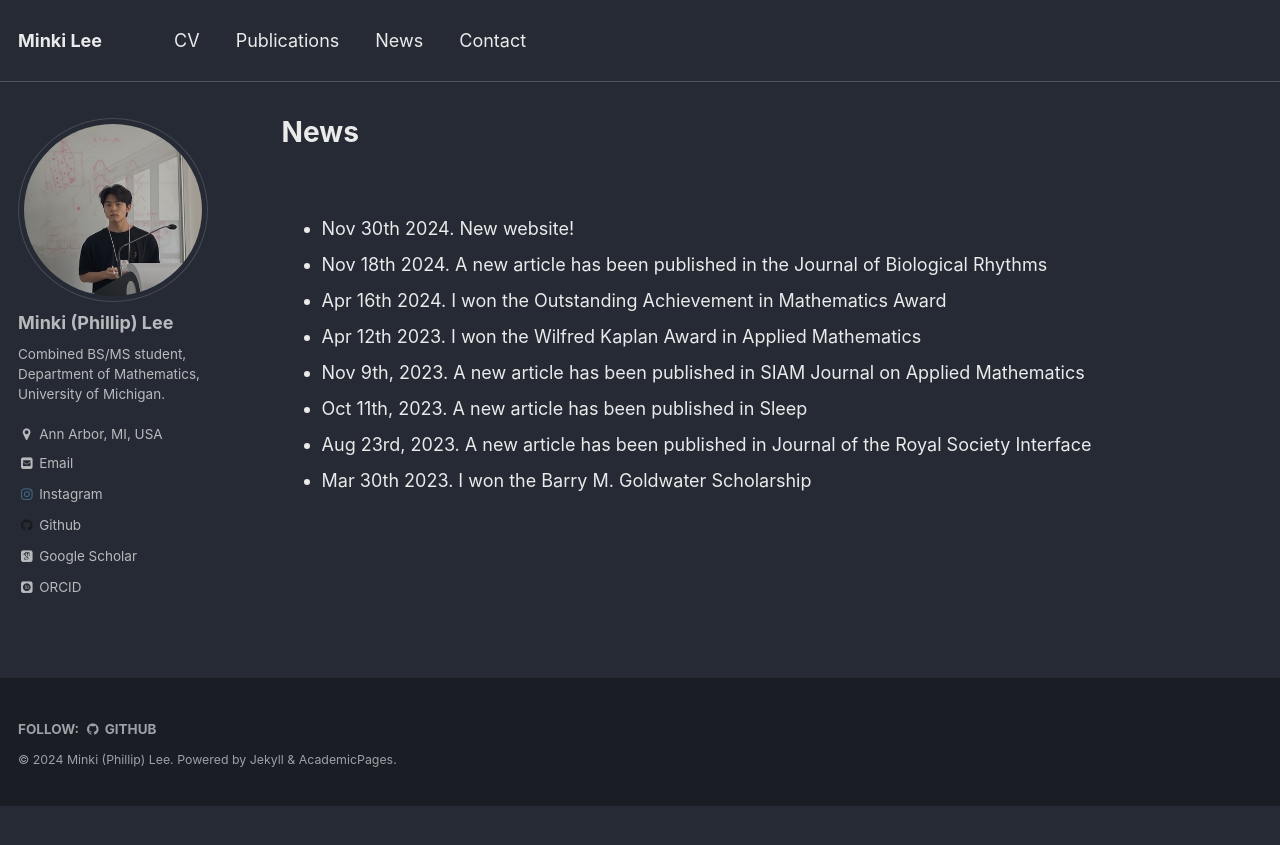
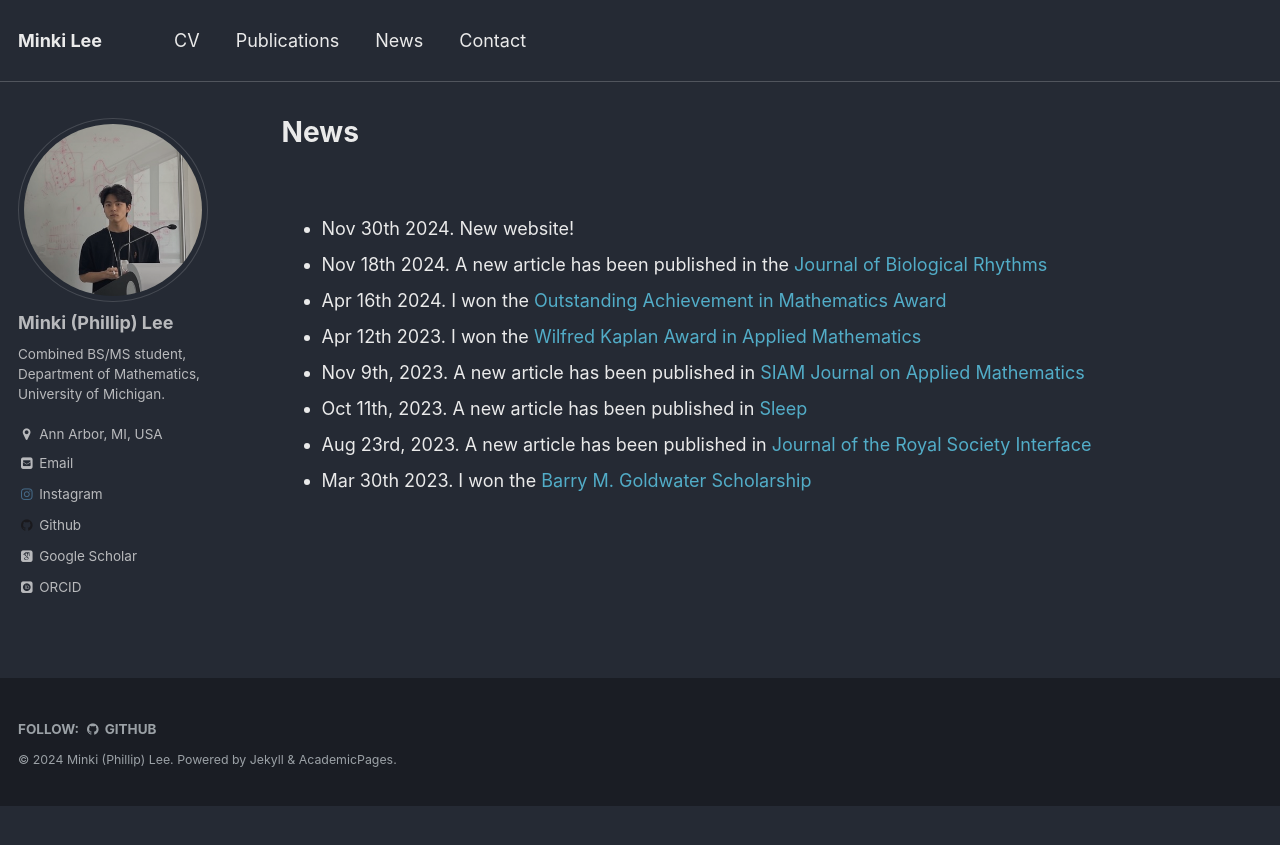
Before and after one commit to minkiplee/minkiplee.github.io, a Jekyll site: the page built from _pages/news.md, in a window 1280 px wide. Shown: the top 845 px of the page. Built offline with Jekyll 4.4.1, drawn with Linux system fonts in a browser that asks for light colours; nearby versions of some CDN libraries; some web fonts are replaced; library files that are not in the unit come from our copies.

Commit message:
Update news.md

```diff
--- a/_pages/news.md
+++ b/_pages/news.md
@@ -6,10 +6,10 @@ author_profile: true
 ---
 <br>
 * Nov 30th 2024. New website! <br>
-* Nov 18th 2024. A new article has been published in the [Journal of Biological Rhythms](https://journals.sagepub.com/doi/abs/10.1177/07487304241288607) <br>
-* Apr 16th 2024. I won the [Outstanding Achievement in Mathematics Award](https://lsa.umich.edu/math/undergraduates/awards--scholarships--and-prizes/departmental-awards.html) <br>
-* Apr 12th 2023. I won the [Wilfred Kaplan Award in Applied Mathematics](https://lsa.umich.edu/math/undergraduates/awards--scholarships--and-prizes/departmental-awards.html) <br>
-* Nov 9th, 2023. A new article has been published in [SIAM Journal on Applied Mathematics](https://epubs.siam.org/doi/abs/10.1137/22M1509680) <br>
-* Oct 11th, 2023. A new article has been published in [Sleep](https://academic.oup.com/sleep/article-abstract/47/1/zsad266/7306801?redirectedFrom=fulltext) <br>
-* Aug 23rd, 2023. A new article has been published in [Journal of the Royal Society Interface](https://royalsocietypublishing.org/doi/full/10.1098/rsif.2023.0030) <br>
-* Mar 30th 2023. I won the [Barry M. Goldwater Scholarship](https://goldwaterscholarship.gov/) <br>
+* Nov 18th 2024. A new article has been published in the [<font color="#52ADC8">Journal of Biological Rhythms</font>](https://journals.sagepub.com/doi/abs/10.1177/07487304241288607) <br>
+* Apr 16th 2024. I won the [<font color="#52ADC8">Outstanding Achievement in Mathematics Award</font>](https://lsa.umich.edu/math/undergraduates/awards--scholarships--and-prizes/departmental-awards.html) <br>
+* Apr 12th 2023. I won the [<font color="#52ADC8">Wilfred Kaplan Award in Applied Mathematics</font>](https://lsa.umich.edu/math/undergraduates/awards--scholarships--and-prizes/departmental-awards.html) <br>
+* Nov 9th, 2023. A new article has been published in [<font color="#52ADC8">SIAM Journal on Applied Mathematics</font>](https://epubs.siam.org/doi/abs/10.1137/22M1509680) <br>
+* Oct 11th, 2023. A new article has been published in [<font color="#52ADC8">Sleep</font>](https://academic.oup.com/sleep/article-abstract/47/1/zsad266/7306801?redirectedFrom=fulltext) <br>
+* Aug 23rd, 2023. A new article has been published in [<font color="#52ADC8">Journal of the Royal Society Interface</font>](https://royalsocietypublishing.org/doi/full/10.1098/rsif.2023.0030) <br>
+* Mar 30th 2023. I won the [<font color="#52ADC8">Barry M. Goldwater Scholarship</font>](https://goldwaterscholarship.gov/) <br>
```
